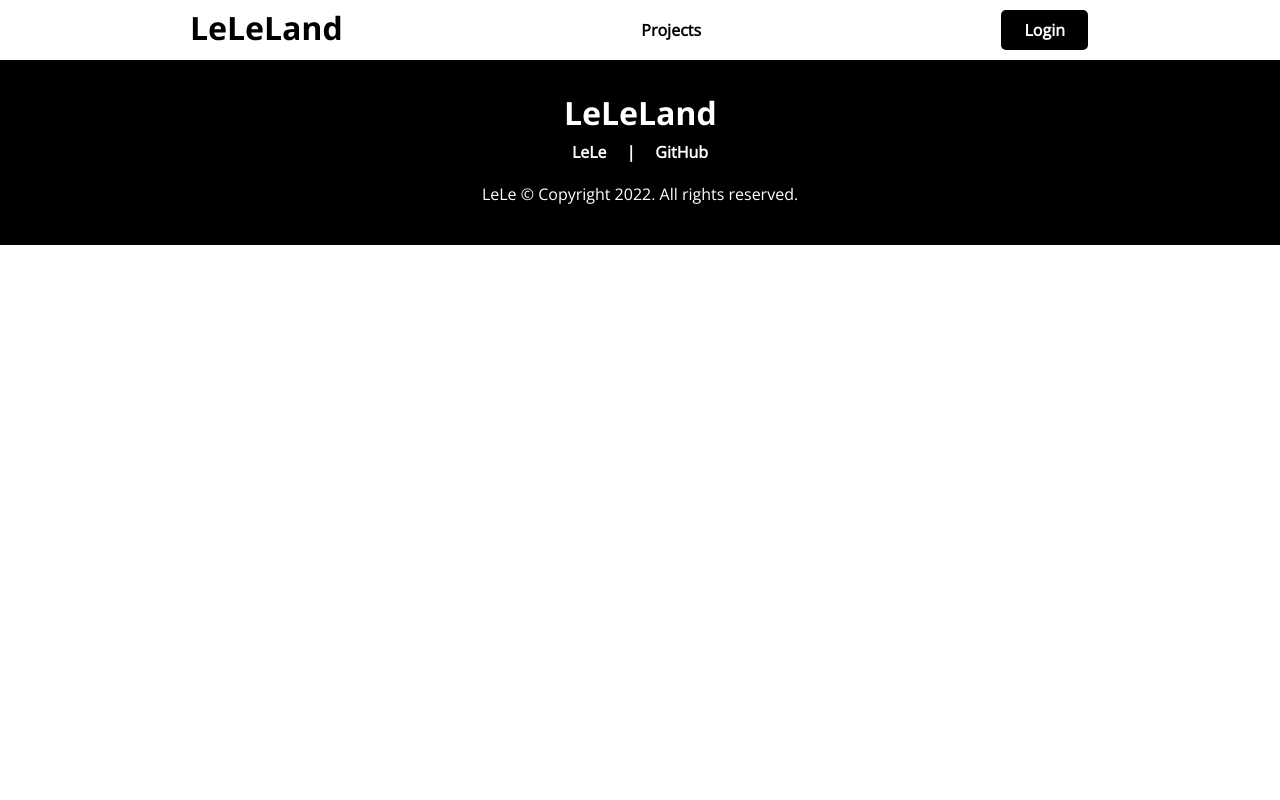
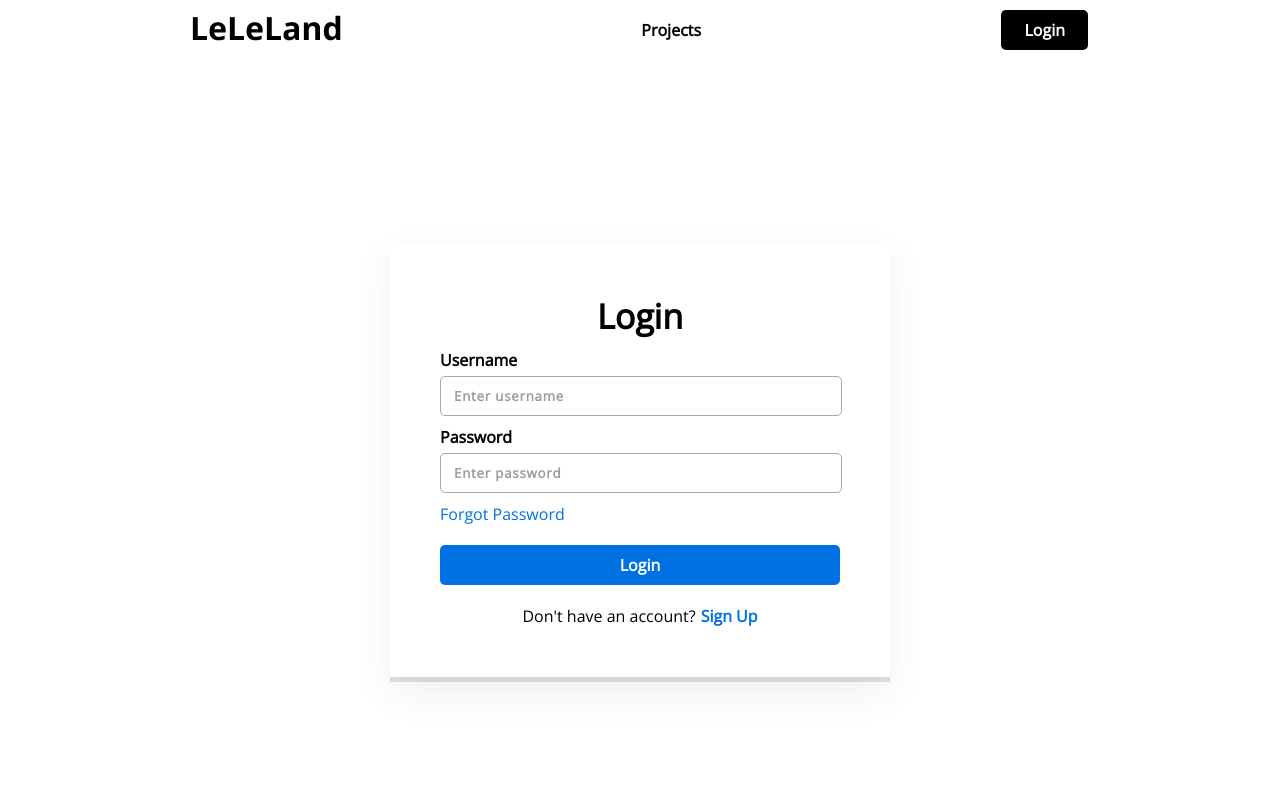
Before and after one commit to keiloktql/leleland, a React (Create React App) app: page /login in a window 1280 px wide. Shown: the top 800 px of the page. Built offline with nearby package versions, Linux system fonts and the light colour scheme.

Commit message:
Update for login, signup, forgot password

```diff
--- a/src/assets/sass/components/_button.scss
+++ b/src/assets/sass/components/_button.scss
@@ -14,7 +14,7 @@
     user-select: none;
     cursor: pointer;
 
-    &__Login {
+    &__Header-Login {
         &--dark {
             background-color: black;
             color: white;
@@ -24,6 +24,11 @@
             background-color: white;
             color: black;
         }
+    }
+
+    &__Primary {
+        background-color: $primary-leleblue;
+        color: white;
     }
 
     &:hover {
--- /dev/null
+++ b/src/assets/sass/components/_text-field.scss
@@ -0,0 +1,30 @@
+.c-TextField {
+    width: 100%;
+    label {
+        font-size: $font-small;
+        font-weight: bold;
+    }
+    input {
+        border: thin solid #A8A8A8;
+        background-color: white;
+        width: calc(100% - 26px);
+        outline: none;
+        padding: 10px 13px;
+        border-radius: 5px;
+        margin-top: 5px;
+        letter-spacing: 0.75px;
+
+        &::placeholder {
+            color: #9D9D9D;
+            font-weight: bold;
+        }
+
+        &:active, &:focus {
+            border: thin solid transparent;
+            box-shadow:  rgb(0 0 0 / 0%) 0px 0px 0px 0px,
+            rgb(58 151 212 / 36%) 0px 0px 0px 4px, rgb(0 0 0 / 0%) 0px 0px 0px 0px,
+            rgb(60 66 87 / 16%) 0px 0px 0px 1px, rgb(0 0 0 / 0%) 0px 0px 0px 0px,
+            rgb(0 0 0 / 0%) 0px 0px 0px 0px, rgb(0 0 0 / 0%) 0px 0px 0px 0px;
+        }
+    }
+}
--- a/src/assets/sass/main.scss
+++ b/src/assets/sass/main.scss
@@ -7,6 +7,7 @@
 
 // Components styles
 @import "components/button";
+@import "components/text-field";
 
 // Layout styles
 @import "layout/header";
@@ -15,3 +16,6 @@
 
 // Pages styles
 @import "pages/home";
+@import "pages/login";
+@import "pages/sign-up";
+@import "pages/forgot-password";
--- /dev/null
+++ b/src/assets/sass/pages/_forgot-password.scss
@@ -0,0 +1,54 @@
+.c-Forgot-password {
+    min-height: 100vh;
+    display: flex;
+    justify-content: center;
+    align-items: center;
+    &__Card {
+        box-shadow: #3c425714 0px 15px 35px 0px, rgba(0, 0, 0, 0.12) 0px 5px;
+        // max-width: 500px;
+        min-width: 400px;
+        max-width: 500px;
+        margin: 100px 0;
+        display: flex;
+        justify-content: center;
+        align-items: center;
+        padding: 50px 0;
+        &-wrapper {
+            display: flex;
+            justify-content: center;
+            align-items: center;
+            width: 80%;
+            flex-direction: column;
+
+            p {
+                padding-bottom: 20px;
+            }
+
+            .c-TextField {
+                padding-bottom: 10px;
+            }
+
+            a {
+                margin-right: auto;
+            }
+
+            button {
+                width: 100%;
+                margin: 20px 0;
+            }
+
+            .c-Forgot-password__Login {
+                display: flex;
+                flex-direction: row;
+                p {
+                    padding-right: 2.5px;
+                    padding-bottom: 0;
+                }
+                a {
+                    padding-left: 2.5px;
+                    font-weight: bold;
+                }
+            }
+        }
+    }
+}
--- /dev/null
+++ b/src/assets/sass/pages/_login.scss
@@ -0,0 +1,55 @@
+.c-Login {
+    min-height: 100vh;
+    display: flex;
+    justify-content: center;
+    align-items: center;
+    &__Card {
+        box-shadow: #3c425714 0px 15px 35px 0px, rgba(0, 0, 0, 0.12) 0px 5px;
+        // max-width: 500px;
+        min-width: 500px;
+        margin: 100px 0;
+        display: flex;
+        justify-content: center;
+        align-items: center;
+        padding: 50px 0;
+        &-wrapper {
+            display: flex;
+            justify-content: center;
+            align-items: center;
+            width: 80%;
+            flex-direction: column;
+
+            h1 {
+                font-size: $font-large;
+                font-weight: bolder;
+                padding-bottom: 10px;
+            }
+
+            .c-TextField {
+                padding-bottom: 10px;
+            }
+
+            a {
+                margin-right: auto;
+            }
+
+            button {
+                width: 100%;
+                margin: 20px 0;
+            }
+
+            .c-Login__Sign-up {
+                display: flex;
+                flex-direction: row;
+                p {
+                    padding-right: 2.5px;
+                    padding-bottom: 0;
+                }
+                a {
+                    padding-left: 2.5px;
+                    font-weight: bold;
+                }
+            }
+        }
+    }
+}
--- /dev/null
+++ b/src/assets/sass/pages/_sign-up.scss
@@ -0,0 +1,55 @@
+.c-Sign-up {
+    min-height: 100vh;
+    display: flex;
+    justify-content: center;
+    align-items: center;
+    &__Card {
+        box-shadow: #3c425714 0px 15px 35px 0px, rgba(0, 0, 0, 0.12) 0px 5px;
+        // max-width: 500px;
+        min-width: 500px;
+        margin: 100px 0;
+        display: flex;
+        justify-content: center;
+        align-items: center;
+        padding: 50px 0;
+        &-wrapper {
+            display: flex;
+            justify-content: center;
+            align-items: center;
+            width: 80%;
+            flex-direction: column;
+
+            h1 {
+                font-size: $font-large;
+                font-weight: bolder;
+                padding-bottom: 10px;
+            }
+
+            .c-TextField {
+                padding-bottom: 10px;
+            }
+
+            a {
+                margin-right: auto;
+            }
+
+            button {
+                width: 100%;
+                margin: 20px 0;
+            }
+
+            .c-Sign-up__Login {
+                display: flex;
+                flex-direction: row;
+                p {
+                    padding-right: 2.5px;
+                    padding-bottom: 0;
+                }
+                a {
+                    padding-left: 2.5px;
+                    font-weight: bold;
+                }
+            }
+        }
+    }
+}
--- /dev/null
+++ b/src/components/TextField.jsx
@@ -0,0 +1,12 @@
+import React from 'react';
+
+const TextField = ({label, placeholder="", type="text", name, value, handleInput}) => {
+  return (
+      <div className="c-TextField">
+        <label htmlFor={name}>{label}</label>
+        <input name={name} type = {type} placeholder={placeholder} value = {value} onChange={(event) => handleInput(event)}/>
+      </div>
+  );
+};
+
+export default TextField;;
--- a/src/layout/Header.jsx
+++ b/src/layout/Header.jsx
@@ -1,12 +1,13 @@
 import React from 'react';
 import Enums from '../config/enums';
-import { NavLink } from 'react-router-dom';
+import { NavLink, useNavigate } from 'react-router-dom';
 
 import LogoDark from '../assets/images/Logo-dark.png';
 import LogoLight from '../assets/images/Logo-light.png';
 
 const Header = ({ theme = Enums.headerTheme.DARK, fixed = true }) => {
 
+    const navigate = useNavigate();
     // Check if user is logged in
 
     return (
@@ -23,7 +24,7 @@ const Header = ({ theme = Enums.headerTheme.DARK, fixed = true }) => {
                 </div>
 
                 <div className="c-Header__Btns">
-                    <button className="c-Btn c-Btn__Login c-Btn__Login--dark">Login</button>
+                    <button className="c-Btn c-Btn__Header-Login c-Btn__Header-Login--dark" onClick={() => navigate("/login")}>Login</button>
                 </div>
             </div>
 
--- a/src/pages/ForgotPassword.jsx
+++ b/src/pages/ForgotPassword.jsx
@@ -1,7 +1,39 @@
-import React from 'react';
+import React, { useState } from 'react';
+import MainLayout from '../layout/MainLayout';
+import TextField from '../components/TextField';
+import { NavLink } from 'react-router-dom';
 
 const ForgotPassword = () => {
-  return <div></div>;
+
+  const [recoveryEmail, setRecoveryEmail] = useState("");
+
+  // Handlers
+  const handleInputChange = (event) => {
+    setRecoveryEmail((prevState) => ({
+      ...prevState,
+      [event.target.name]: event.target.value
+    }));
+  };
+
+  return (
+    <MainLayout title="Forgot Password">
+      <div className="c-Forgot-password">
+        <div className="c-Forgot-password__Card">
+          <div className="c-Forgot-password__Card-wrapper">
+            <p>Enter the email associated to your account and we will send a password reset link to your email.</p>
+            <TextField label="Email" placeholder="Enter recovery email" name="email" type="email" value={recoveryEmail} handleInput={handleInputChange} />
+
+            <button type="button" className="c-Btn c-Btn__Primary">Send Recovery Email</button>
+            <div className="c-Forgot-password__Login">
+              <p>Already have an account?</p>
+              <NavLink to="/login">Login</NavLink>
+            </div>
+          </div>
+        </div>
+      </div>
+    </MainLayout>
+
+  );
 };
 
 export default ForgotPassword;
--- a/src/pages/Login.jsx
+++ b/src/pages/Login.jsx
@@ -1,11 +1,41 @@
-import React from 'react';
+import React, { useState } from 'react';
 import MainLayout from '../layout/MainLayout';
+import TextField from '../components/TextField';
+import { NavLink } from 'react-router-dom';
 
 const Login = () => {
+
+  const [credentials, setCredentials] = useState({
+    username: "",
+    password: "",
+  });
+
+  // Handlers
+  const handleInputChange = (event) => {
+    setCredentials((prevState) => ({
+      ...prevState,
+      [event.target.name]: event.target.value
+    }));
+  };
+
+
   return (
     <MainLayout title="Login">
       <div className="c-Login">
+        <div className="c-Login__Card">
+          <div className="c-Login__Card-wrapper">
+            <h1>Login</h1>
+            <TextField label="Username" placeholder="Enter username" name="username" value={credentials.username} handleInput={handleInputChange} />
+            <TextField label="Password" placeholder="Enter password" type="password" name="password" value={credentials.password} handleInput={handleInputChange} />
+            <NavLink to="/forgot-password">Forgot Password</NavLink>
 
+            <button type="button" className="c-Btn c-Btn__Primary">Login</button>
+            <div className="c-Login__Sign-up">
+              <p>Don't have an account?</p>
+              <NavLink to="/sign-up">Sign Up</NavLink>
+            </div>
+          </div>
+        </div>
       </div>
     </MainLayout>
 
--- a/src/pages/SignUp.jsx
+++ b/src/pages/SignUp.jsx
@@ -1,7 +1,48 @@
-import React from 'react';
+import React, { useState } from 'react';
+import MainLayout from '../layout/MainLayout';
+import TextField from '../components/TextField';
+import { NavLink } from 'react-router-dom';
 
 const SignUp = () => {
-  return <div></div>;
+
+  const [credentials, setCredentials] = useState({
+    email: "",
+    username: "",
+    password: "",
+    confirmPassword: ""
+  });
+
+  // Handlers
+  const handleInputChange = (event) => {
+    setCredentials((prevState) => ({
+      ...prevState,
+      [event.target.name]: event.target.value
+    }));
+  };
+
+  return (
+    <MainLayout title="Sign up">
+      <div className="c-Sign-up">
+        <div className="c-Sign-up__Card">
+          <div className="c-Sign-up__Card-wrapper">
+            <h1>Sign Up</h1>
+            <TextField label="Email" placeholder="Enter email" name="email" type="email" value={credentials.email} handleInput={handleInputChange} />
+            <TextField label="Username" placeholder="Enter username" name="username" value={credentials.username} handleInput={handleInputChange} />
+            <TextField label="Password" placeholder="Enter password" type="password" name="password" value={credentials.password} handleInput={handleInputChange} />
+            <TextField label="Confirm Password" placeholder="Enter password again" type="password" name="confirmPassword" value={credentials.confirmPassword} handleInput={handleInputChange} />
+
+
+            <button type="button" className="c-Btn c-Btn__Primary">Sign Up</button>
+            <div className="c-Sign-up__Login">
+              <p>Already have an account?</p>
+              <NavLink to="/login">Login</NavLink>
+            </div>
+          </div>
+        </div>
+      </div>
+    </MainLayout>
+
+  );
 };
 
 export default SignUp;
```
